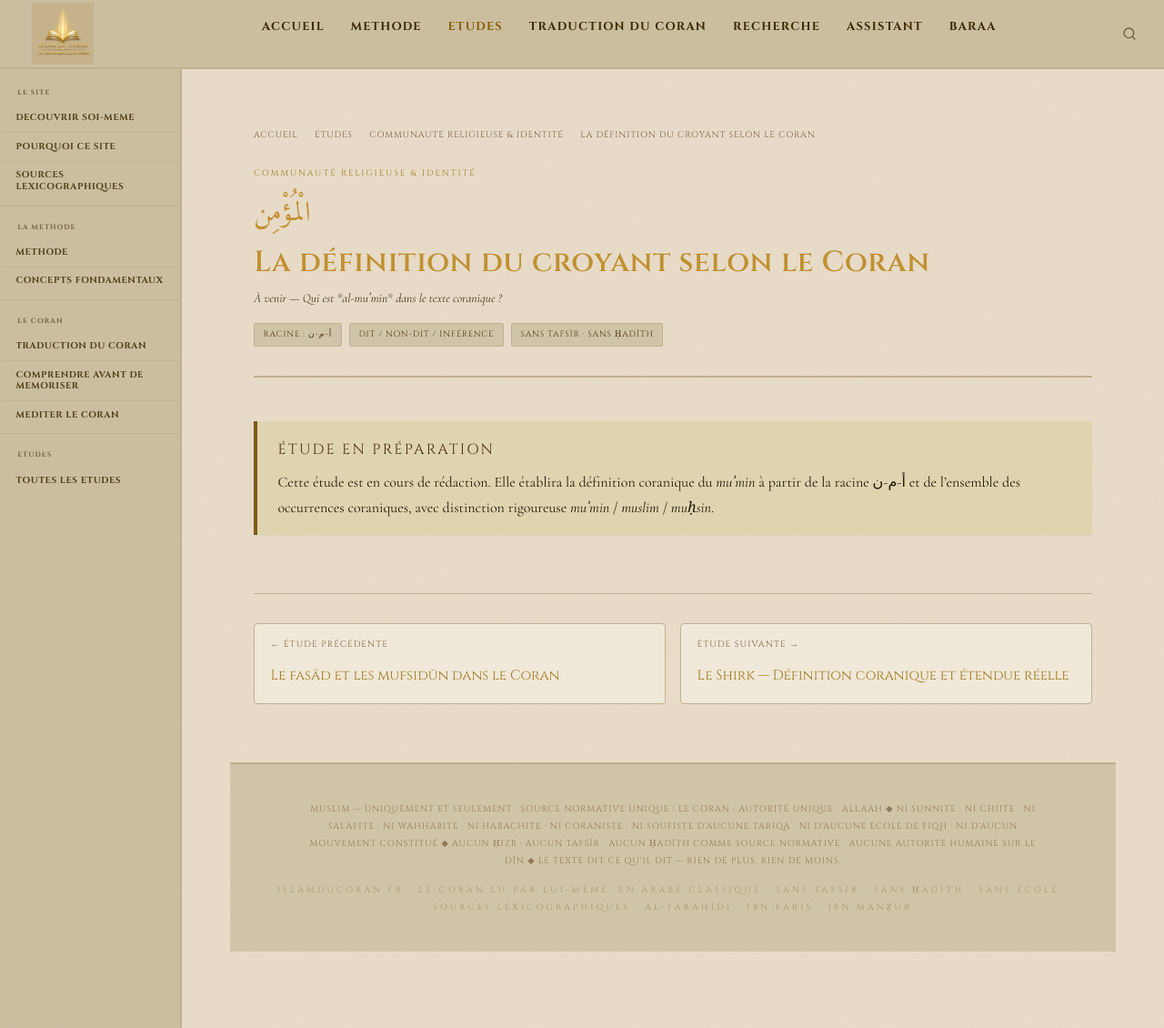
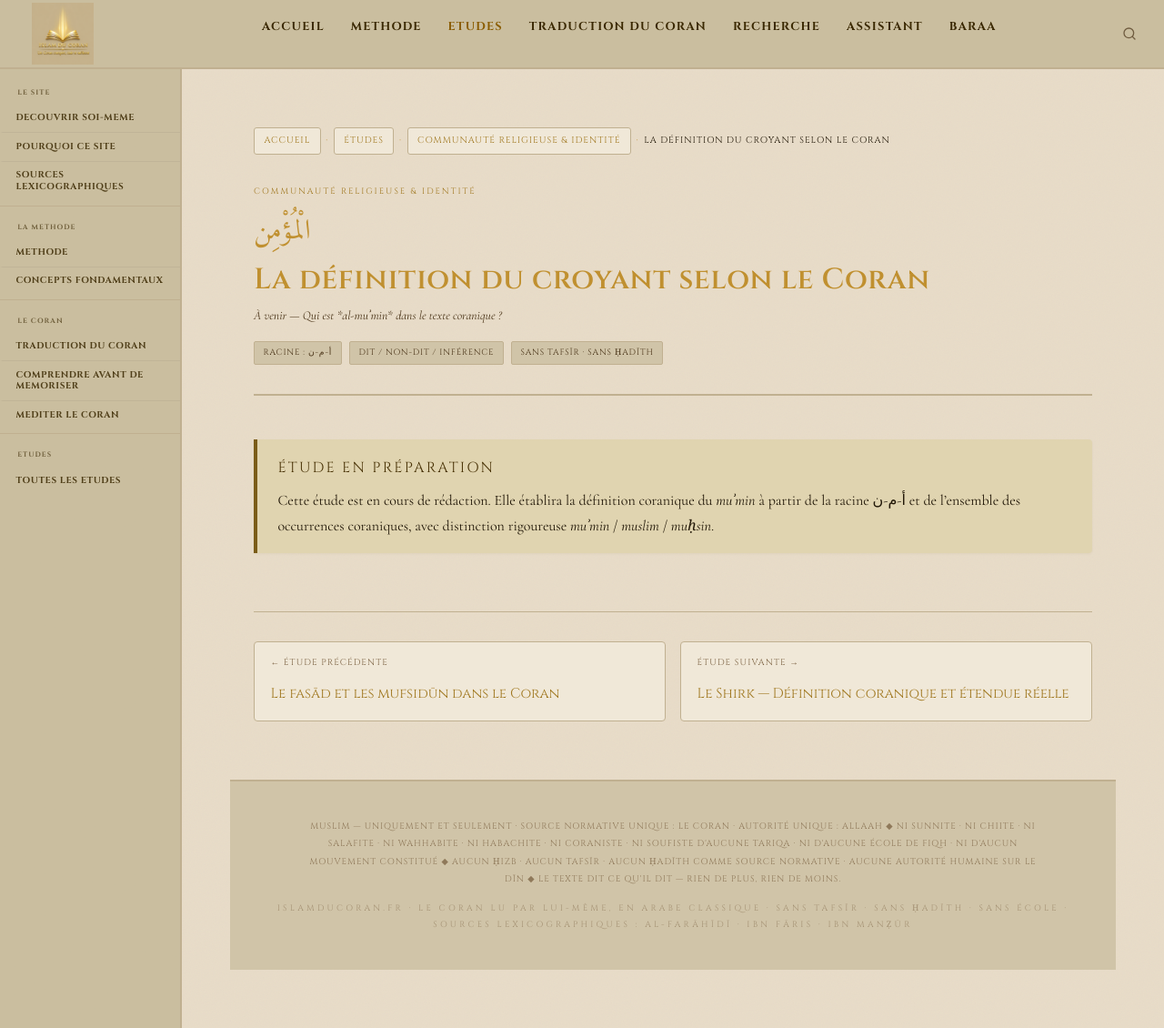
Before and after one commit to Makhuwcoder/islamducoran, a Jekyll site: the page built from _etudes/definition-croyant.md, in a window 1280 px wide and 1130 px high. Shown: the whole window at 91% size. Built offline with Jekyll 4.4.1, drawn with Linux system fonts in a browser that asks for light colours.

Commit message:
CSS: breadcrumb redesign — boutons cliquables or/crème, titre courant distingué

```diff
--- a/assets/css/main.scss
+++ b/assets/css/main.scss
@@ -642,14 +642,48 @@
 
 /* ═══════════ BREADCRUMB ═══════════ */
 .breadcrumb {
-  font-family: var(--font-titre); font-size: .6rem; letter-spacing: .09em;
-  color: var(--texte3); text-transform: uppercase;
-  margin-bottom: 1.5rem;
-  display: flex; align-items: center; gap: .5rem; flex-wrap: wrap;
-}
-.breadcrumb a { color: var(--texte3); }
-.breadcrumb a:hover { color: var(--or2); }
-.breadcrumb__sep { opacity: .5; }
+  font-family: var(--font-titre);
+  font-size: .62rem;
+  letter-spacing: .1em;
+  text-transform: uppercase;
+  margin-bottom: 2rem;
+  display: flex;
+  align-items: center;
+  gap: .35rem;
+  flex-wrap: wrap;
+}
+.breadcrumb a {
+  color: var(--or2);
+  background: var(--bg4);
+  border: 1px solid var(--bg5);
+  border-radius: 3px;
+  padding: .28rem .65rem;
+  text-decoration: none;
+  transition: background .15s, border-color .15s, color .15s;
+  white-space: nowrap;
+}
+.breadcrumb a:hover {
+  background: var(--or3);
+  border-color: var(--or3);
+  color: var(--bg);
+}
+.breadcrumb__sep {
+  color: var(--or3);
+  font-size: .75rem;
+  opacity: .8;
+  user-select: none;
+}
+.breadcrumb__current {
+  color: var(--texte);
+  background: var(--bg3);
+  border: 1px solid var(--or3);
+  border-radius: 3px;
+  padding: .28rem .65rem;
+  white-space: nowrap;
+  overflow: hidden;
+  text-overflow: ellipsis;
+  max-width: 320px;
+}
 
 /* ═══════════ PREV/NEXT ═══════════ */
 .etude-nav {
```
